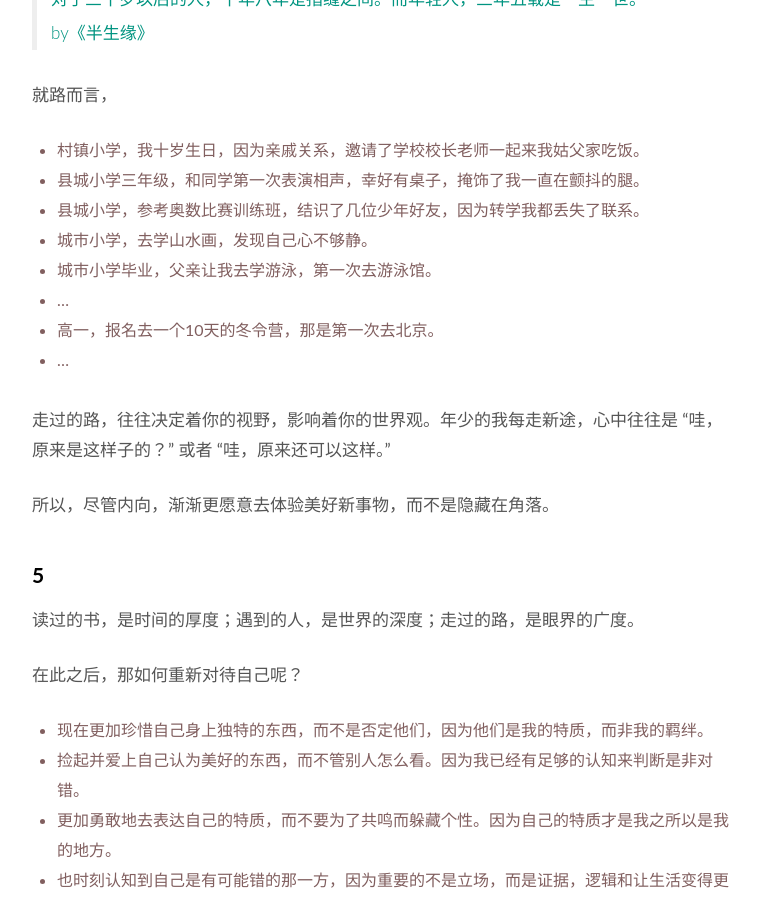
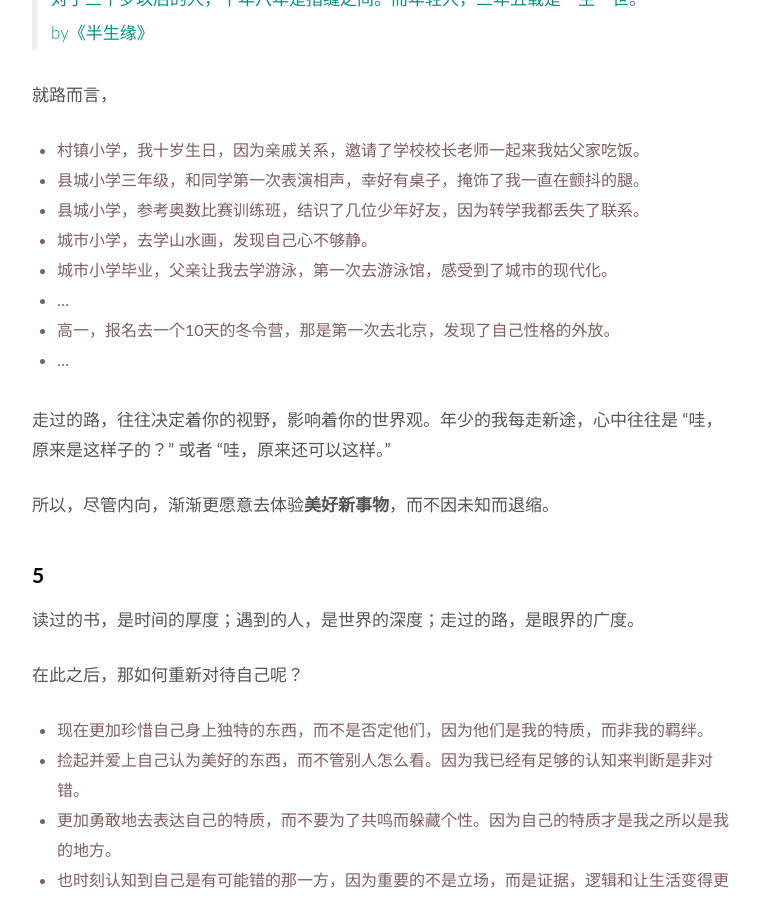
Before and after one commit to WillWang-X/willwang-x.github.io, a Jekyll site: the page built from _posts/2019-02-05-what-shaped-me.md, in a window 1280 px wide and 900 px high, scrolled down 3150 px. Shown: the whole window, without its empty margins (258-1018 px from the left). Built offline with Jekyll 4.4.1, drawn with Linux system fonts in a browser that asks for light colours.

Commit message:
Updated what shaped me

```diff
--- a/_posts/2019-02-05-what-shaped-me.md
+++ b/_posts/2019-02-05-what-shaped-me.md
@@ -100,15 +100,15 @@ published: true
 * 县城小学三年级，和同学第一次表演相声，幸好有桌子，掩饰了我一直在颤抖的腿。
 * 县城小学，参考奥数比赛训练班，结识了几位少年好友，因为转学我都丢失了联系。
 * 城市小学，去学山水画，发现自己心不够静。
-* 城市小学毕业，父亲让我去学游泳，第一次去游泳馆。
+* 城市小学毕业，父亲让我去学游泳，第一次去游泳馆，感受到了城市的现代化。
 * ...
-* 高一，报名去一个10天的冬令营，那是第一次去北京。
+* 高一，报名去一个10天的冬令营，那是第一次去北京，发现了自己性格的外放。
 * ...
 
 <br>
 走过的路，往往决定着你的视野，影响着你的世界观。年少的我每走新途，心中往往是 “哇，原来是这样子的？” 或者 “哇，原来还可以这样。”
 
-所以，尽管内向，渐渐更愿意去体验美好新事物，而不是隐藏在角落。
+所以，尽管内向，渐渐更愿意去体验**美好新事物**，而不因未知而退缩。
 
 # 5
 
```
